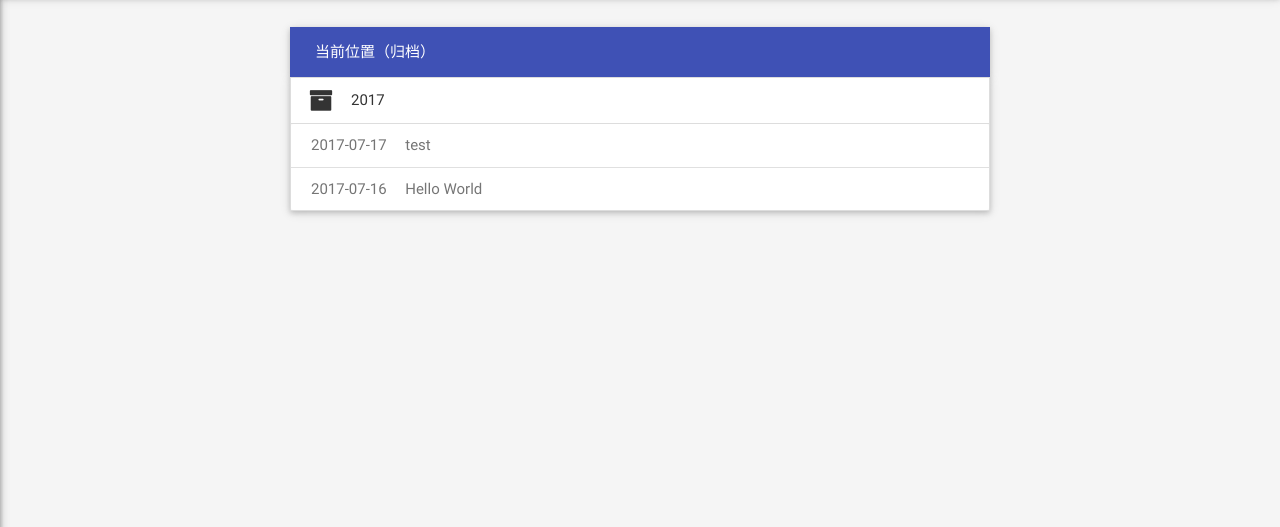
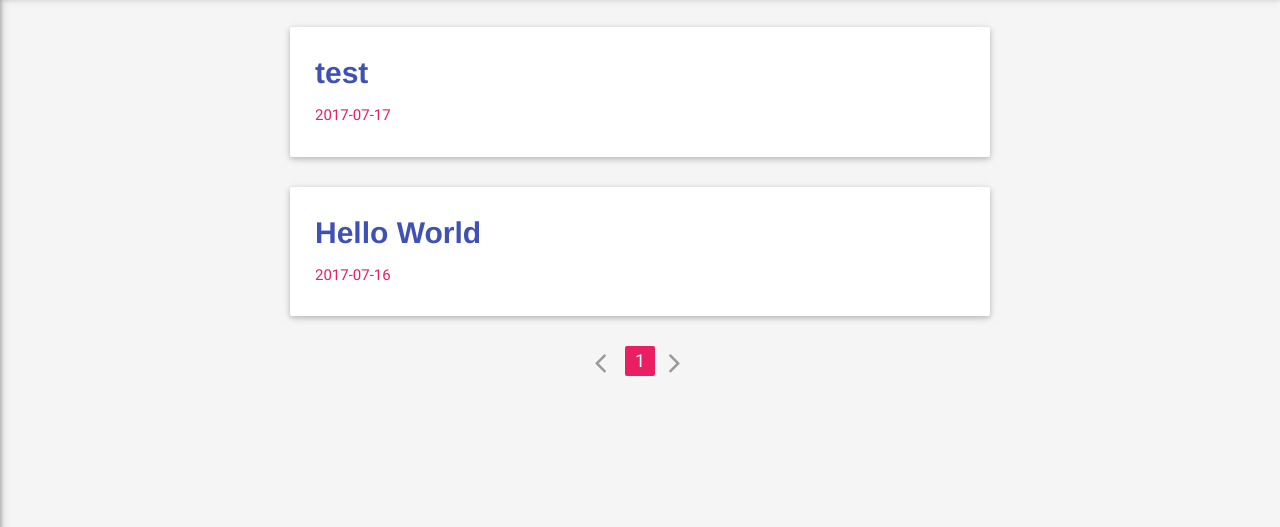
Before and after one commit to Atyxia/Atyxia.github.io, a plain HTML site: page archives/2017/07/index.html in a window 1280 px wide. Shown: the part 67-594 px from the top of the page. Drawn offline with nearby package versions, Linux system fonts and the light colour scheme; some packages are replaced by stand-ins of ours; a script that the page names is missing.

Commit message:
Site updated: 2017-07-26 00:07:48

```diff
--- a/archives/2017/07/index.html
+++ b/archives/2017/07/index.html
@@ -174,48 +174,76 @@
 
 
     <main>
-        <div class="container main-container">
 
 
-<nav class="page-nav hide-on-small-only">
-    <div class="nav-wrapper indigo">
-        <span class="breadcrumb">当前位置（归档）</span>
+
+
+<div id="article-list" class="container main-container">
+
+        <article class="simple-article">
+    <div class="card">
+        <div class="card-content">
+            <div class="article-title">
+
+
+        <h1 class="indigo-link-context"><a href="/2017/07/17/test/">test</a></h1>
 
 
 
             </div>
-</nav>
+
+            <time class="pink-link-context" datetime="2017-07-16T16:17:30.000Z"><a href="/2017/07/17/test/">2017-07-17</a></time>
 
 
 
-    <ul class="collapsible mt-0" data-collapsible="accordion">
 
 
-            <li>
-                <div class="collapsible-header active">
-                    <i class="fa fa-archive"></i>2017
         </div>
-                <div class="collapsible-body">
-                    <div class="collection">
 
-                            <a href="/2017/07/17/test/" class="collection-item grey-text text-darken-1">
-                                <time datetime="2017-07-16T16:17:30.000Z">2017-07-17</time>
-                                <span>&nbsp;&nbsp;&nbsp;</span>
-                                test
-                            </a>
-
-                            <a href="/2017/07/16/hello-world/" class="collection-item grey-text text-darken-1">
-                                <time datetime="2017-07-16T06:54:57.916Z">2017-07-16</time>
-                                <span>&nbsp;&nbsp;&nbsp;</span>
-                                Hello World
-                            </a>
 
     </div>
+</article>
+
+
+        <article class="simple-article">
+    <div class="card">
+        <div class="card-content">
+            <div class="article-title">
+
+
+        <h1 class="indigo-link-context"><a href="/2017/07/16/hello-world/">Hello World</a></h1>
+
+
+
             </div>
+
+            <time class="pink-link-context" datetime="2017-07-16T06:54:57.916Z"><a href="/2017/07/16/hello-world/">2017-07-16</a></time>
+
+
+
+
+
+        </div>
+
+
+    </div>
+</article>
+
+
+
+    <ul class="pagination center-align">
+    <li class="disabled">
+        <a href="/"><i class="fa fa-angle-left"></i></a>
     </li>
 
+
+        <li class="active pink"><a href="/">1</a></li>
+
+
+    <li class="disabled">
+        <a href="/"><i class="fa fa-angle-right"></i></a>
+    </li>
  </ul>
-
 
 </div>
 
```
Also changed, not shown: archives/2017/index.html (+51 -23 lines), archives/index.html (+51 -23 lines). Lines whose indentation alone changed are shown as unchanged.
